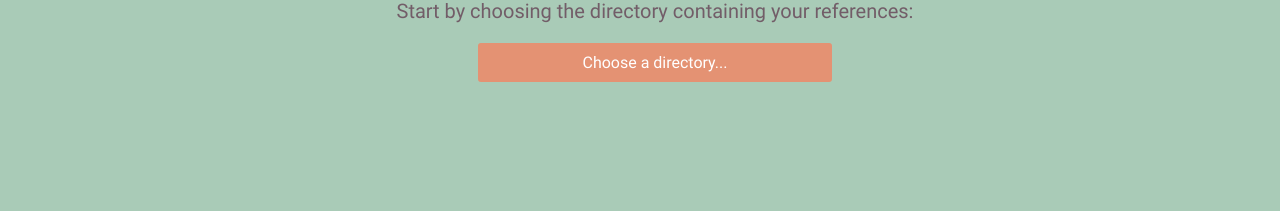
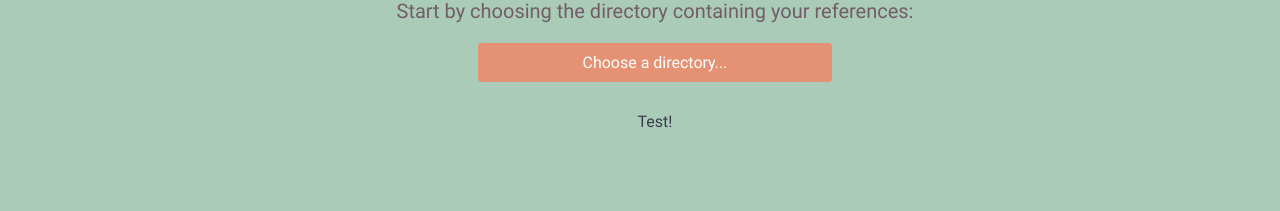
Before and after one commit to tiffanystallings/figure-drawing-app, a React (Create React App) app: page / in a window 1280 px wide. Shown: the part 191-402 px from the top of the page. Built offline with nearby package versions, Linux system fonts and the light colour scheme.

Commit message:
Add file preview section (unfinished)

```diff
--- /dev/null
+++ b/src/components/main/FilePreviewSection.js
@@ -0,0 +1,9 @@
+import StyledContentArea from "../styled/StyledContentArea";
+
+export default function FilePreviewSection(props) {
+    return (
+        <section>
+            <StyledContentArea>Test!</StyledContentArea>
+        </section>
+    )
+}
--- a/src/components/main/Main.js
+++ b/src/components/main/Main.js
@@ -1,6 +1,7 @@
 import FileUploadSection from "./FileUploadSection";
 import StyledContentArea from "../styled/StyledContentArea";
 import StyledContentParent from "../styled/StyledContentParent";
+import FilePreviewSection from "./FilePreviewSection";
 
 export default function Main(props) {
     return(
@@ -12,6 +13,7 @@ export default function Main(props) {
                     flexDirection="column"
                     justify="center">
                     <FileUploadSection />
+                    <FilePreviewSection />
                 </StyledContentArea>
             </StyledContentParent>
         </main>
```
